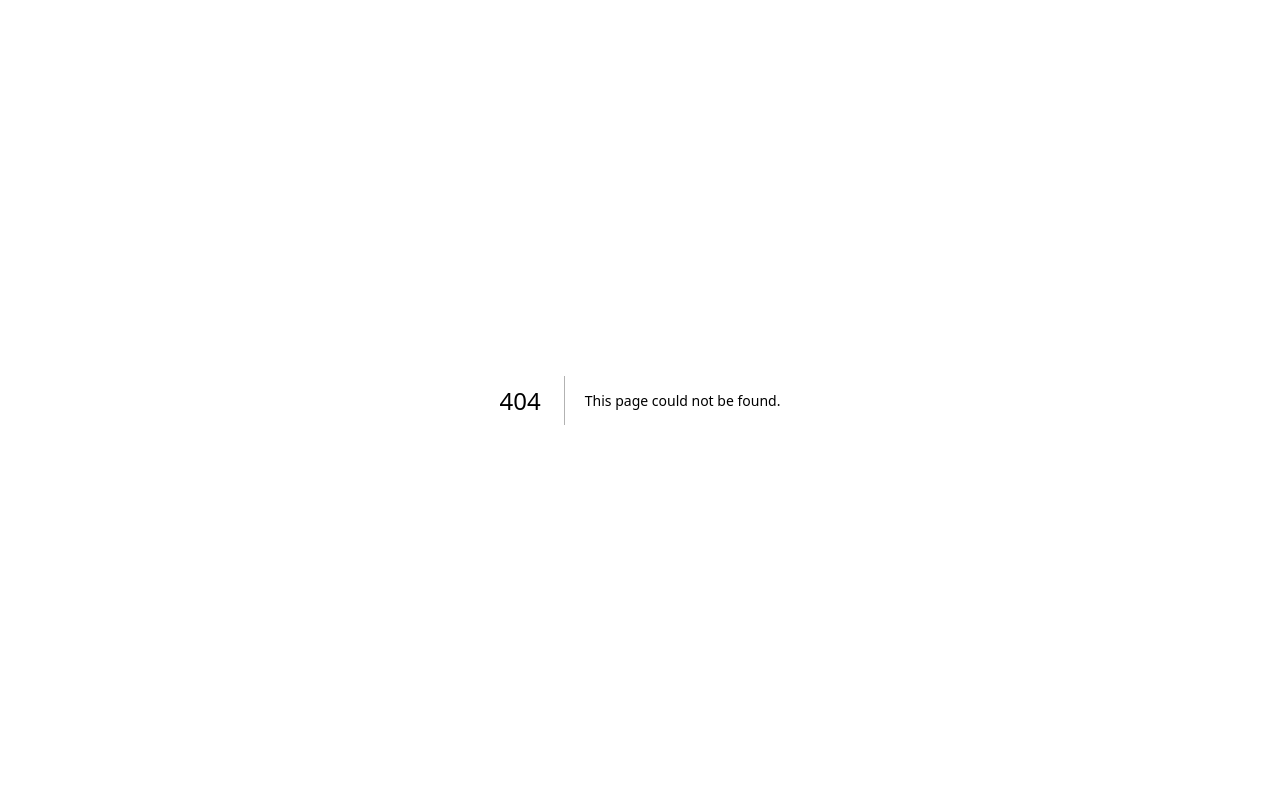
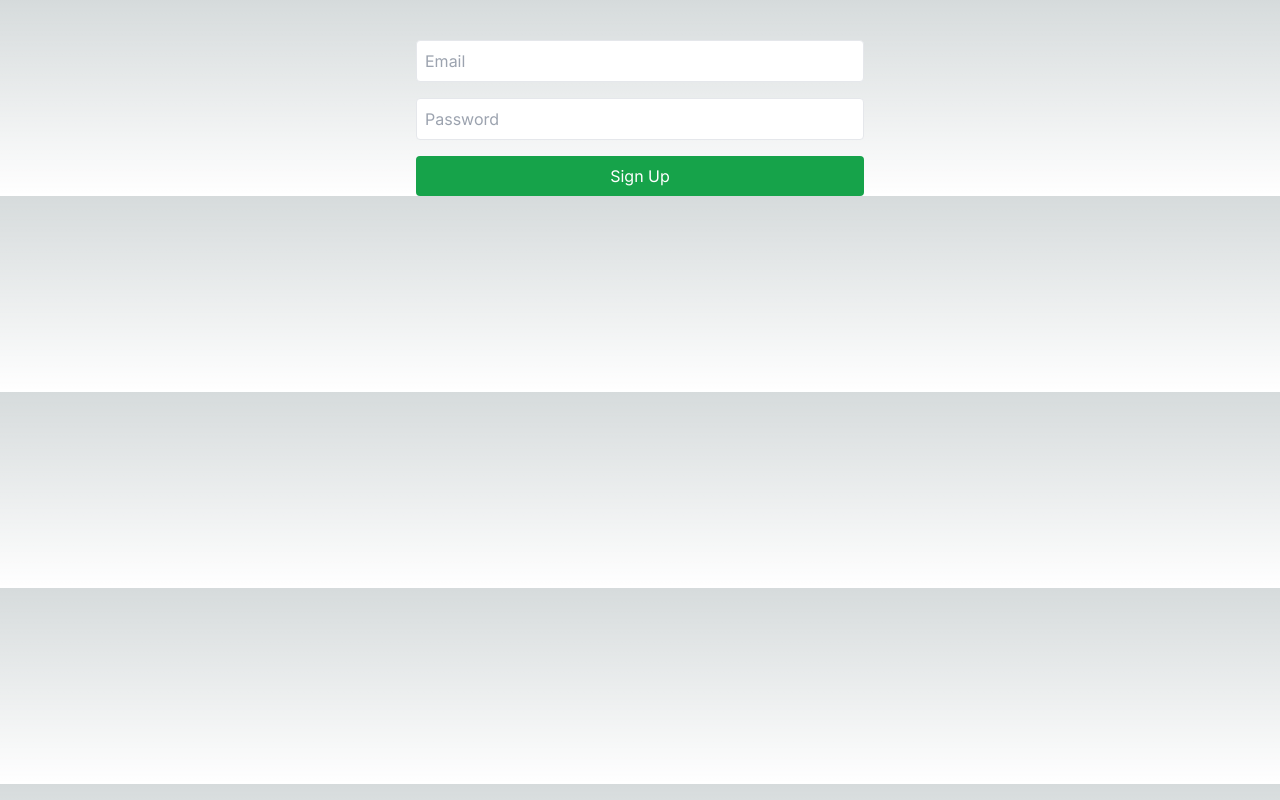
Before and after one commit to vibhavchipsy/equinox-expense-tracker, a Next.js app: page /register in a window 1280 px wide. Before the commit this address had no page. Built offline with nearby package versions, Linux system fonts and the light colour scheme.

Commit message:
login and user display data

```diff
--- /dev/null
+++ b/app/login/page.tsx
@@ -0,0 +1,47 @@
+'use client';
+import { useState } from 'react';
+import { supabase } from '@/lib/supabaseClient';
+import { useRouter } from 'next/navigation';
+
+export default function LoginPage() {
+  const [email, setEmail] = useState('');
+  const [password, setPassword] = useState('');
+  const router = useRouter();
+
+  async function handleLogin(e: React.FormEvent) {
+    e.preventDefault();
+
+    const { error } = await supabase.auth.signInWithPassword({
+      email,
+      password
+    });
+
+    if (error) {
+      alert(error.message);
+    } else {
+      router.push('/'); // go to homepage after login
+    }
+  }
+
+  return (
+    <form onSubmit={handleLogin} className="max-w-md mx-auto mt-10 space-y-4">
+      <input
+        type="email"
+        placeholder="Email"
+        value={email}
+        onChange={(e) => setEmail(e.target.value)}
+        className="w-full border p-2"
+      />
+      <input
+        type="password"
+        placeholder="Password"
+        value={password}
+        onChange={(e) => setPassword(e.target.value)}
+        className="w-full border p-2"
+      />
+      <button type="submit" className="bg-blue-600 text-white px-4 py-2">
+        Login
+      </button>
+    </form>
+  );
+}
--- a/app/page.tsx
+++ b/app/page.tsx
@@ -14,39 +14,58 @@
   const [expenses, setExpenses] = useState<Expense[]>([]);
   const [form, setForm] = useState({ amount: '', category: '', date: '', description: '' });
   const [editingId, setEditingId] = useState<string | null>(null);
+  const [userId, setUserId] = useState<string | null>(null);
+
 
   useEffect(() => {
-    fetchExpenses();
+    const getUserAndFetch = async () => {
+      const { data: { user } } = await supabase.auth.getUser();
+      if (user) {
+        setUserId(user.id);
+        fetchExpenses(user.id);
+      }
+    };
+    getUserAndFetch();
   }, []);
 
-  const fetchExpenses = async () => {
+  const fetchExpenses = async (uid: string) => {
     const { data, error } = await supabase
       .from('expenses')
       .select('*')
+      .eq('user_id', uid)
       .order('date', { ascending: false });
+
     if (!error) setExpenses(data || []);
   };
 
+
   const handleSubmit = async () => {
-    const { amount, category, date } = form;
-    if (!amount || !category || !date) return;
+    const { amount, category, date, description } = form;
+    if (!amount || !category || !date ||!userId) return;
+
+    const dataToSend = {
+      amount: Number(amount),
+      category,
+      date,
+      description,
+      user_id: userId
+    };
 
     const action = editingId
       ? supabase.from('expenses').update(form).eq('id', editingId)
-      : supabase.from('expenses').insert([form]);
+      : supabase.from('expenses').insert([dataToSend]);
 
     const { error } = await action;
     if (!error) {
-      // setForm({ amount: '', category: '', date: '' });
       setForm({ amount: '', category: '', date: '', description: '' });
       setEditingId(null);
-      fetchExpenses();
+      fetchExpenses(userId);
     }
   };
 
   const handleDelete = async (id: string) => {
     const { error } = await supabase.from('expenses').delete().eq('id', id);
-    if (!error) fetchExpenses();
+    if (!error && userId) fetchExpenses(userId);
   };
 
   const handleEdit = (exp: Expense) => {
--- /dev/null
+++ b/app/register/page.tsx
@@ -0,0 +1,48 @@
+'use client';
+import { useState } from 'react';
+import { supabase } from '@/lib/supabaseClient';
+import { useRouter } from 'next/navigation';
+
+export default function SignupPage() {
+  const [email, setEmail] = useState('');
+  const [password, setPassword] = useState('');
+  const router = useRouter();
+
+  async function handleSignup(e: React.FormEvent) {
+    e.preventDefault();
+
+    const { error } = await supabase.auth.signUp({
+      email,
+      password
+    });
+
+    if (error) {
+      alert(error.message);
+    } else {
+      alert('Signup successful! Please check your email to confirm.');
+      router.push('/login');
+    }
+  }
+
+  return (
+    <form onSubmit={handleSignup} className="max-w-md mx-auto mt-10 space-y-4">
+      <input
+        type="email"
+        placeholder="Email"
+        value={email}
+        onChange={(e) => setEmail(e.target.value)}
+        className="w-full border p-2 rounded"
+      />
+      <input
+        type="password"
+        placeholder="Password"
+        value={password}
+        onChange={(e) => setPassword(e.target.value)}
+        className="w-full border p-2 rounded"
+      />
+      <button type="submit" className="w-full bg-green-600 text-white px-4 py-2 rounded">
+        Sign Up
+      </button>
+    </form>
+  );
+}
```
